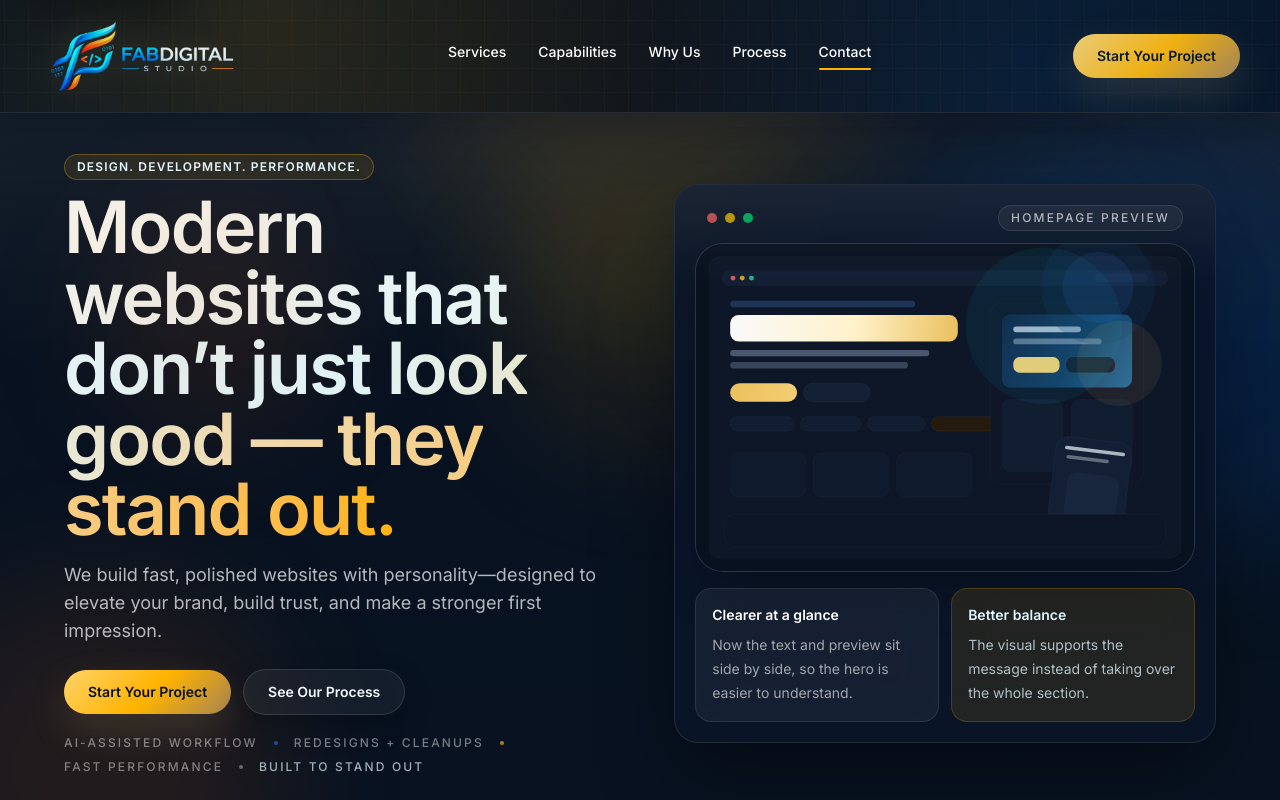
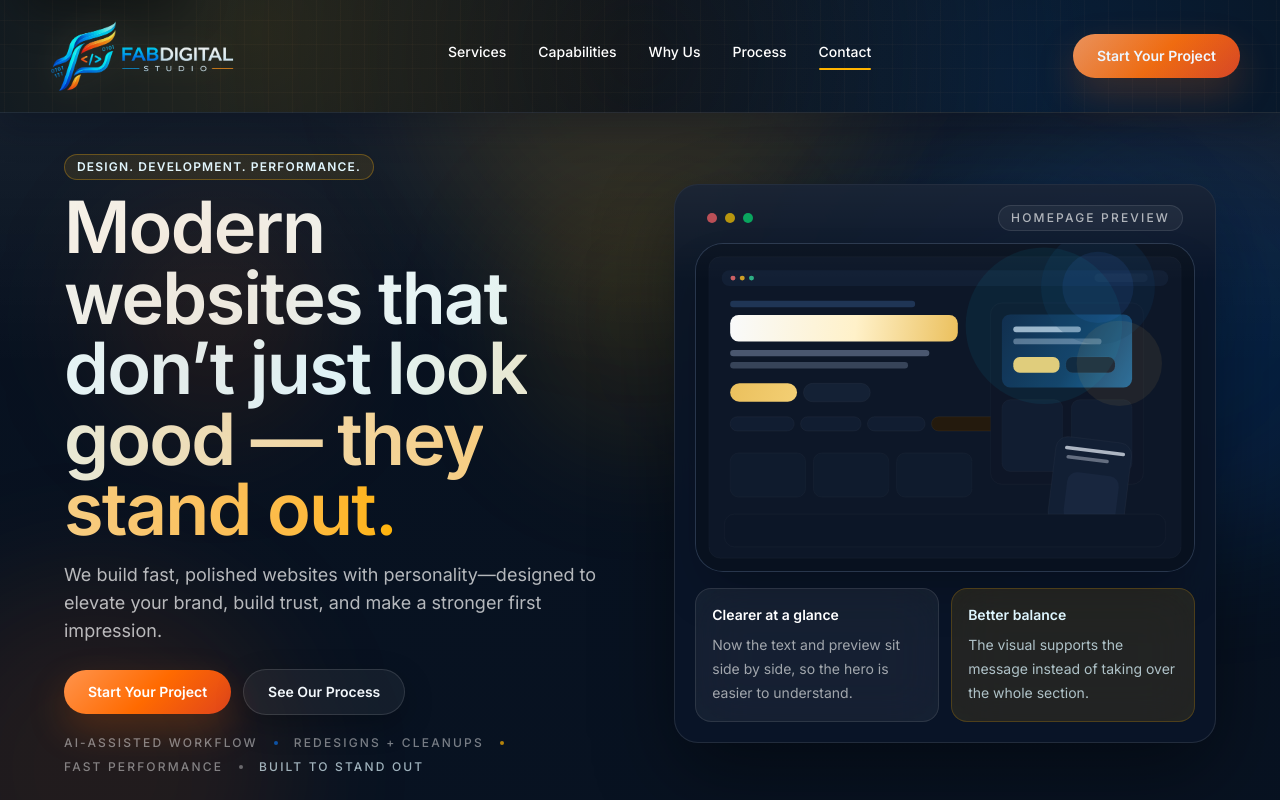
Before and after one commit to fabylv/fabdigitalstudio.com, a React (Vite) app: page / in a window 1280 px wide. Shown: the top 800 px of the page. Built offline with nearby package versions, Linux system fonts and the light colour scheme.

Commit message:
style: warm FabDigital buttons toward logo orange

```diff
--- a/src/components/sections/CTASection.jsx
+++ b/src/components/sections/CTASection.jsx
@@ -26,7 +26,7 @@ export default function CTASection({ content }) {
 
 					<div className="relative mt-8 lg:mt-0">
 						<Button
-							className="bg-[#ffd36a] text-[#07111f] hover:bg-[#dff7ff]"
+							className="bg-[#ff6a00] text-white hover:bg-[#ff7e26]"
 							href={content.action.href}
 						>
 							{content.action.label}
--- a/src/index.css
+++ b/src/index.css
@@ -78,17 +78,17 @@ img {
 }
 
 .button-primary {
-	@apply text-[#07111f] shadow-[0_16px_38px_rgba(199,165,107,0.18)];
-	background-image: linear-gradient(135deg, #ffd36a 0%, #ffb300 52%, #a68453 100%);
+	@apply text-white shadow-[0_16px_38px_rgba(255,106,0,0.22)];
+	background-image: linear-gradient(135deg, #ff944d 0%, #ff6a00 52%, #e0441c 100%);
 }
 
 .button-primary:hover {
 	transform: translateY(-1px);
-	box-shadow: 0 18px 42px rgba(255, 179, 0, 0.2);
+	box-shadow: 0 18px 42px rgba(255, 106, 0, 0.24);
 }
 
 .button-secondary {
-	@apply border border-white/12 bg-white/5 text-[#f2f7fb] shadow-[0_10px_30px_rgba(0,0,0,0.22)] hover:border-[#ffb300]/35 hover:text-[#dff7ff];
+	@apply border border-white/12 bg-white/5 text-[#f2f7fb] shadow-[0_10px_30px_rgba(0,0,0,0.22)] hover:border-[#ff6a00]/35 hover:text-[#ffd9c7];
 }
 
 .chip {
```
